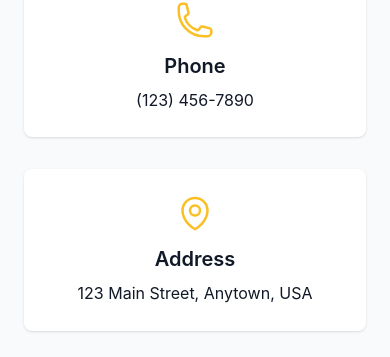
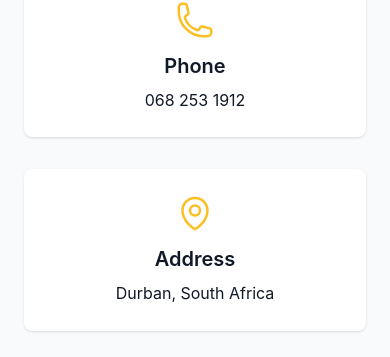
Before and after one commit to Cebisile28/templatehomepage-main2, a React (Vite) app: page /contact in a window 390 px wide. Shown: the part 642-999 px from the top of the page. Built offline with nearby package versions, Linux system fonts and the light colour scheme.

Commit message:
Updated contact details with Durban location and new phone number

```diff
--- a/src/components/pages/ContactPage.tsx
+++ b/src/components/pages/ContactPage.tsx
@@ -43,12 +43,12 @@ const ContactPage: React.FC = () => {
           <div className="flex flex-col items-center bg-white dark:bg-gray-900 p-6 rounded-lg shadow hover:shadow-lg transition-all duration-300">
             <PhoneIcon className="w-10 h-10 text-amber-400 mb-3" />
             <h3 className="font-semibold text-xl mb-2">Phone</h3>
-            <p>(123) 456-7890</p>
+            <p>068 253 1912</p>
           </div>
           <div className="flex flex-col items-center bg-white dark:bg-gray-900 p-6 rounded-lg shadow hover:shadow-lg transition-all duration-300">
             <MapPinIcon className="w-10 h-10 text-amber-400 mb-3" />
             <h3 className="font-semibold text-xl mb-2">Address</h3>
-            <p>123 Main Street, Anytown, USA</p>
+            <p>Durban, South Africa</p>
           </div>
         </div>
       </section>
```
